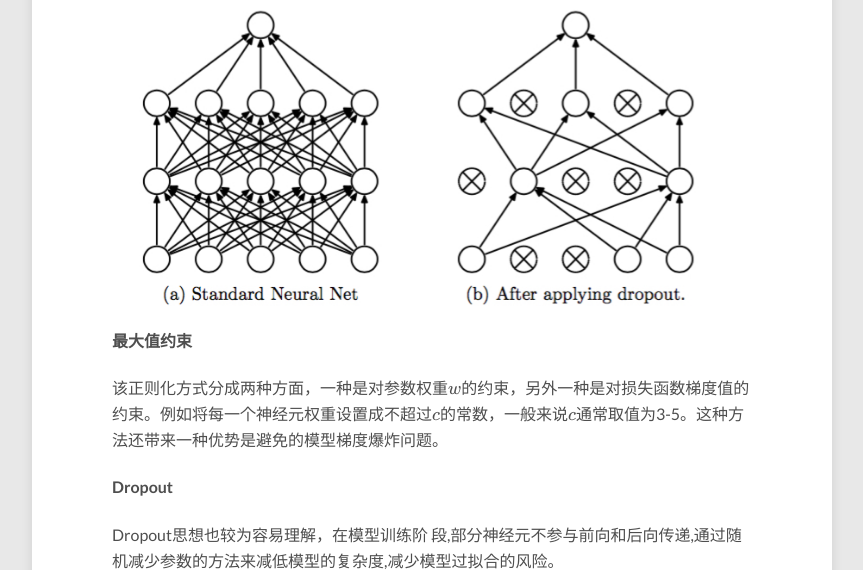
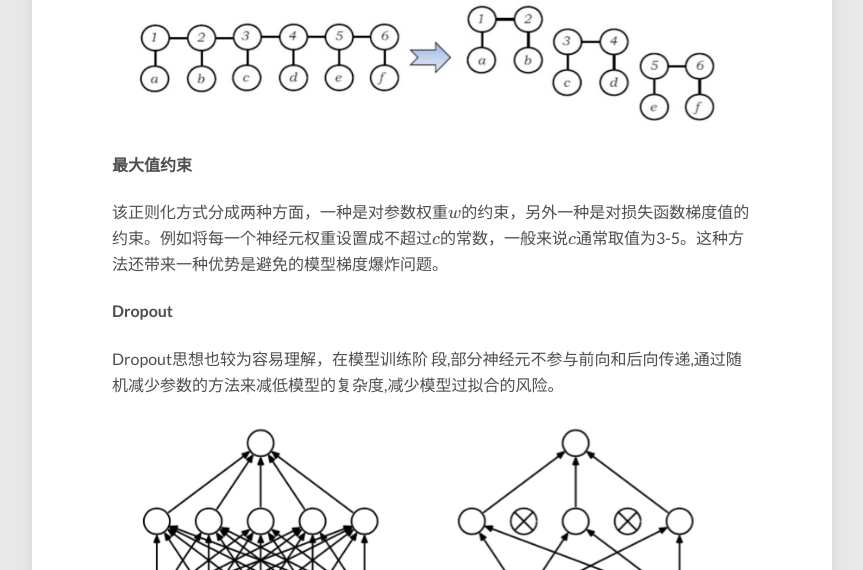
Before and after one commit to 52notebook/52notebook.github.io, a Jekyll site: the page built from _posts/2018-04-07-model-regularizer-methods.md, in a window 1280 px wide. Shown: the part 1525-2095 px from the top of the page, without its empty margins (208-1071 px from the left). Built offline with Jekyll 4.4.1, drawn with Linux system fonts in a browser that asks for light colours; nearby versions of some CDN libraries; formulas are drawn with MathJax 3; comment, search, counter and statistics services are not loaded; grey boxes are pictures that could not be loaded.

Commit message:
add images

```diff
--- a/_posts/2018-04-07-model-regularizer-methods.md
+++ b/_posts/2018-04-07-model-regularizer-methods.md
@@ -45,7 +45,7 @@ L1正则化也是被广泛应用的避免模型过拟合的方法。它是在损
 
 ![结构化分解](https://note.youdao.com/yws/public/resource/39917a3265e46c3dd4b7d12bc8f67663/xmlnote/WEBRESOURCE6a35288f30300674a2553e2734e6daeb/7232)
 
-![结构化分解](/images/00/dropout.jpeg)
+![结构化分解](/images/00/regularizer0407.jpeg)
 
 
 
@@ -57,7 +57,7 @@ L1正则化也是被广泛应用的避免模型过拟合的方法。它是在损
 
 Dropout思想也较为容易理解，在模型训练阶 段,部分神经元不参与前向和后向传递,通过随机减少参数的方法来减低模型的复杂度,减少模型过拟合的风险。
 
-![Dropout](https://note.youdao.com/yws/public/resource/39917a3265e46c3dd4b7d12bc8f67663/xmlnote/WEBRESOURCE214214e47611aa473e622372f42893cc/7230)
+![Dropout](/images/00/dropout.jpeg)
 
 
 #### 总结
```
